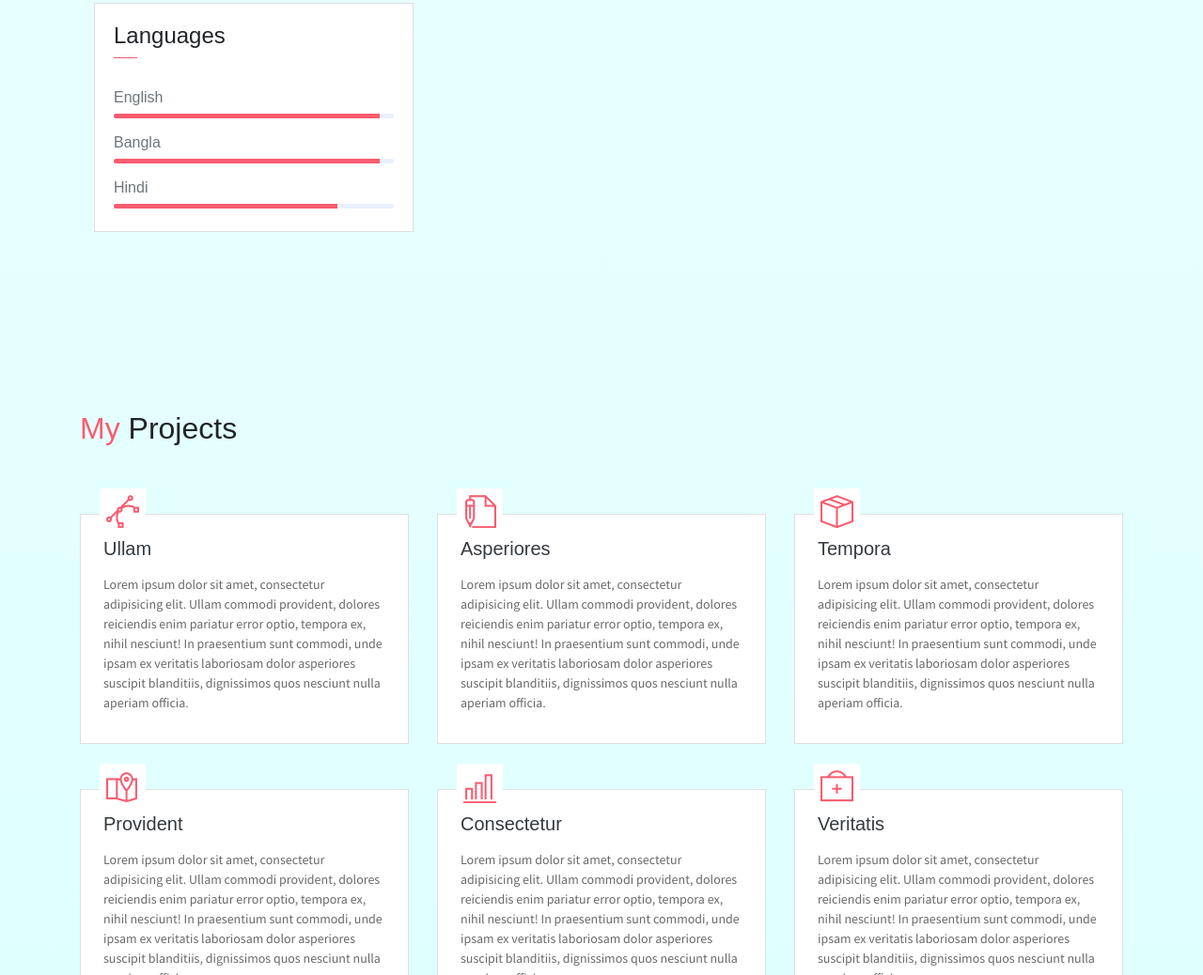
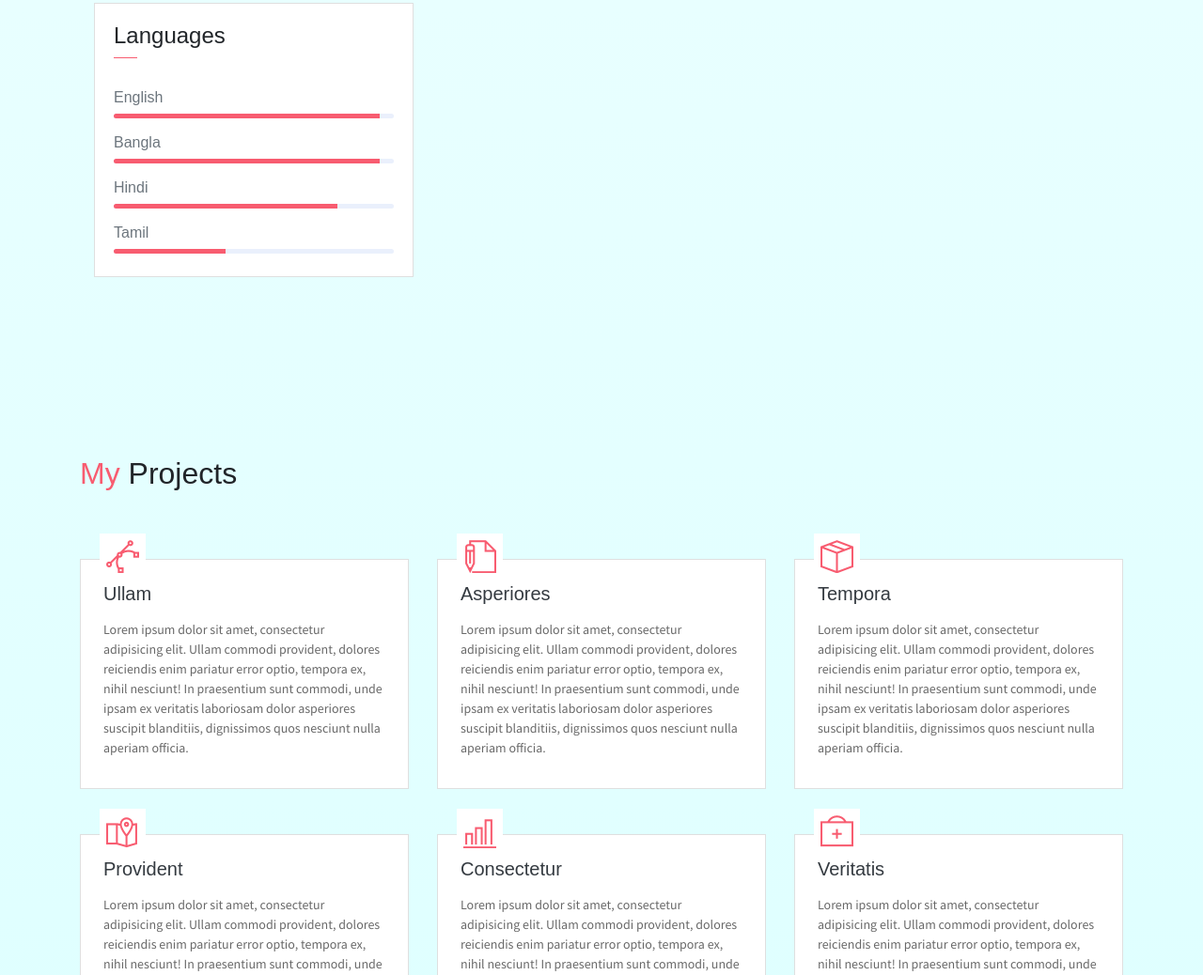
Before and after one commit to sassboi/sassboi, a website: page index.html in a window 1280 px wide. Shown: the part 2779-3817 px from the top of the page at 94% size. Drawn offline with Linux system fonts and the light colour scheme.

Commit message:
Update index.html

```diff
--- a/index.html
+++ b/index.html
@@ -256,6 +256,10 @@ the telescope will be made available to the community.
                             <h6>Hindi</h6>
                             <div class="progress mb-3">
                                 <div class="progress-bar bg-danger" role="progressbar" style="width: 80%" aria-valuenow="50" aria-valuemin="0" aria-valuemax="100"></div>
+                            </div>
+			    <h6>Tamil</h6>
+                            <div class="progress mb-3">
+                                <div class="progress-bar bg-danger" role="progressbar" style="width: 40%" aria-valuenow="50" aria-valuemin="0" aria-valuemax="100"></div>
                             </div>
                         </div>
                     </div>
```
